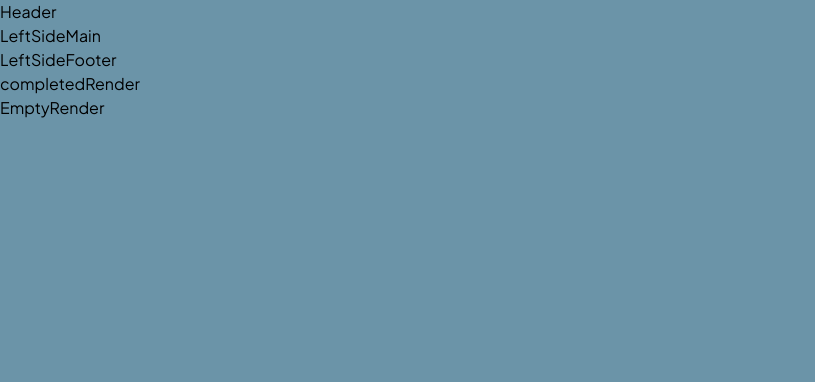
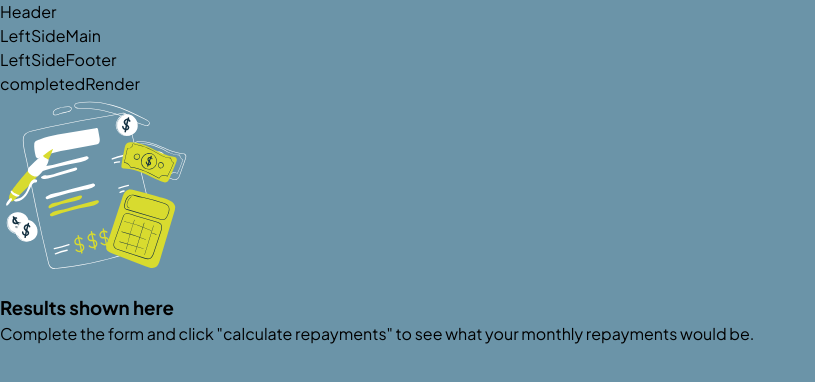
Before and after one commit to RomaLetodiani/mortgage-repayment-calculator, a React (Vite) app: page / in a window 1280 px wide. Shown: the top 382 px of the page, without its empty margins (0-815 px from the left). Built offline with nearby package versions, Linux system fonts and the light colour scheme.

Commit message:
Enhance EmptyRender component with illustration and informative text

```diff
--- a/src/components/MainCard/components/rightSide/components/Empty.render.tsx
+++ b/src/components/MainCard/components/rightSide/components/Empty.render.tsx
@@ -1,5 +1,20 @@
+import illustrationEmpty from "@/assets/images/illustration-empty.svg";
+
 const EmptyRender = () => {
-  return <div>EmptyRender</div>;
+  return (
+    <div>
+      <div>
+        <img src={illustrationEmpty} alt="Empty" />
+      </div>
+      <div>
+        <h3>Results shown here</h3>
+        <p>
+          Complete the form and click "calculate repayments" to see what your monthly repayments
+          would be.
+        </p>
+      </div>
+    </div>
+  );
 };
 
 export default EmptyRender;
```
